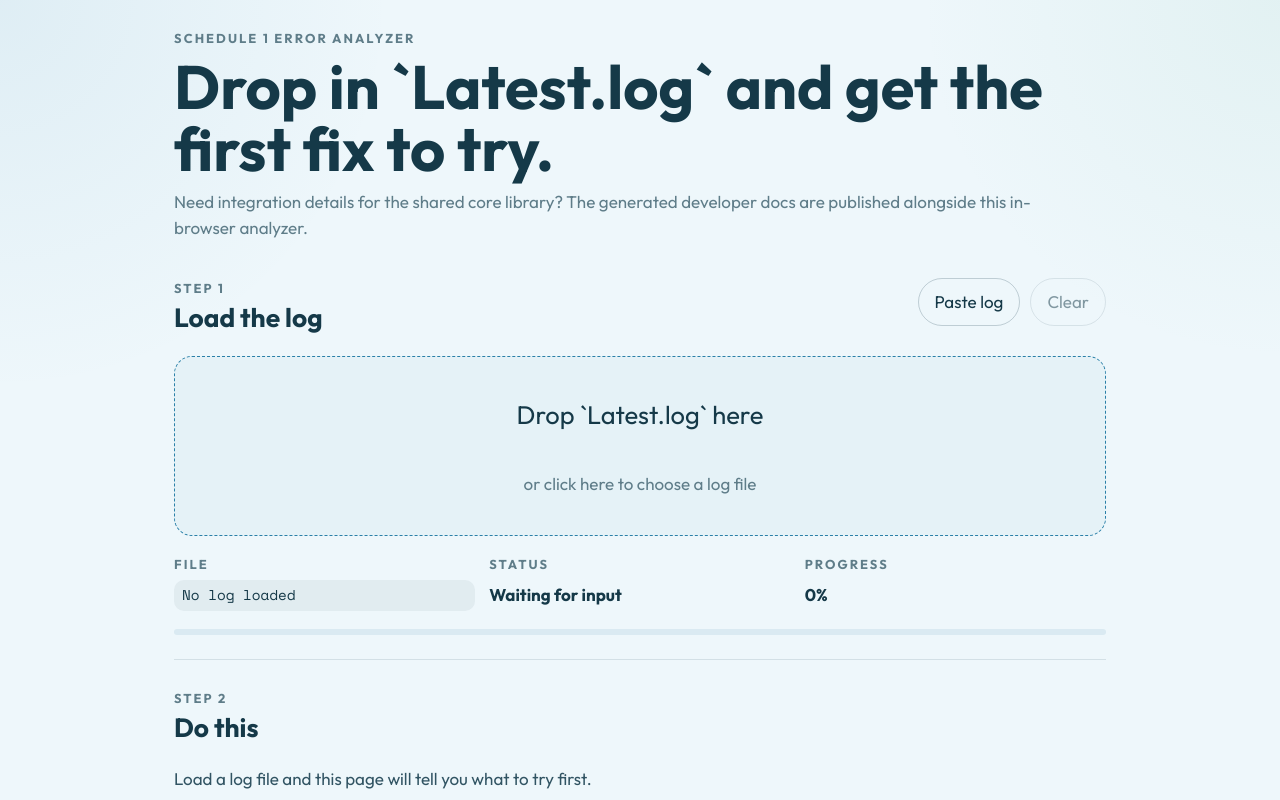
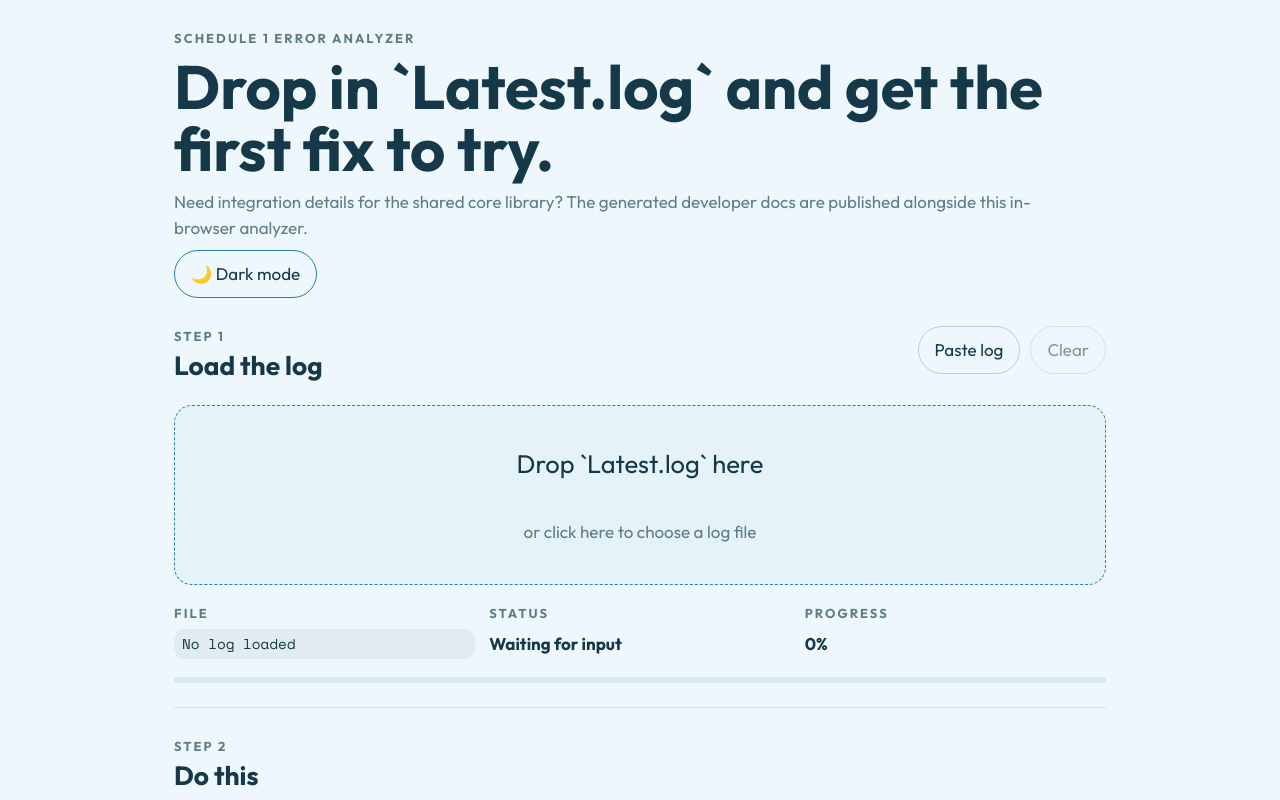
Before and after one commit to ifBars/s1-error-analyzer, a React (Vite) app in the folder src/scheduleone-error-analyzer/: page / in a window 1280 px wide. Shown: the top 800 px of the page. Built offline with nearby package versions, Linux system fonts and the light colour scheme.

Commit message:
feat: dark mode so you dont get flashbanged

```diff
--- a/src/scheduleone-error-analyzer/src/App.css
+++ b/src/scheduleone-error-analyzer/src/App.css
@@ -62,6 +62,26 @@ button,
   cursor: pointer;
   -webkit-tap-highlight-color: transparent;
   text-decoration: none;
+}
+
+.theme-toggle {
+  display: inline-flex;
+  align-items: center;
+  gap: 8px;
+  border-color: var(--accent);
+  transition: transform 140ms ease, opacity 140ms ease;
+}
+
+.theme-toggle:active {
+  transform: scale(0.98);
+  opacity: 0.9;
+}
+
+button:focus-visible,
+.pill-link:focus-visible,
+.theme-toggle:focus-visible {
+  outline: 2px solid var(--focus-ring);
+  outline-offset: 2px;
 }
 
 button:disabled {
@@ -228,6 +248,18 @@ button:disabled {
   overflow-wrap: anywhere;
 }
 
+.app-shell,
+.app-shell *,
+button,
+.pill-link,
+.dropzone,
+.progress-line,
+.progress-line span,
+.detail-item,
+.detail-body {
+  transition: color 160ms ease, background-color 160ms ease, border-color 160ms ease, box-shadow 160ms ease;
+}
+
 @media (max-width: 760px) {
   .app-shell {
     padding: 18px 16px 32px;
--- a/src/scheduleone-error-analyzer/src/App.tsx
+++ b/src/scheduleone-error-analyzer/src/App.tsx
@@ -7,7 +7,37 @@ import {
   type Diagnosis,
 } from './lib/analyzer'
 
+type ThemeMode = 'light' | 'dark'
+
+const THEME_STORAGE_KEY = 'ea-theme'
+
+function getSystemTheme(): ThemeMode {
+  if (typeof window === 'undefined' || !window.matchMedia) {
+    return 'light'
+  }
+
+  return window.matchMedia('(prefers-color-scheme: dark)').matches ? 'dark' : 'light'
+}
+
+function readThemePreference(): ThemeMode | null {
+  if (typeof window === 'undefined') {
+    return null
+  }
+
+  try {
+    const raw = window.localStorage.getItem(THEME_STORAGE_KEY)
+    return raw === 'dark' || raw === 'light' ? raw : null
+  } catch {
+    return null
+  }
+}
+
+function getInitialTheme(): ThemeMode {
+  return readThemePreference() ?? getSystemTheme()
+}
+
 function App() {
+  const [theme, setTheme] = useState<ThemeMode>(getInitialTheme)
   const [fileName, setFileName] = useState('No log loaded')
   const [logText, setLogText] = useState('')
   const [result, setResult] = useState<AnalysisResult | null>(null)
@@ -15,6 +45,15 @@ function App() {
   const [isAnalyzing, setIsAnalyzing] = useState(false)
   const [analysisError, setAnalysisError] = useState<string | null>(null)
   const [hasDeveloperDocs, setHasDeveloperDocs] = useState(false)
+
+  useEffect(() => {
+    document.documentElement.setAttribute('data-theme', theme)
+    try {
+      window.localStorage.setItem(THEME_STORAGE_KEY, theme)
+    } catch {
+      // ignore storage access issues
+    }
+  }, [theme])
 
   useEffect(() => {
     let cancelled = false
@@ -63,6 +102,8 @@ function App() {
   const progressPercent = Math.round(progressValue * 100)
   const baseUrl = import.meta.env.BASE_URL === '/' ? '/' : `${import.meta.env.BASE_URL.endsWith('/') ? import.meta.env.BASE_URL : `${import.meta.env.BASE_URL}/`}`
   const developerDocsHref = `${baseUrl}docs/core/`
+  const nextTheme: ThemeMode = theme === 'dark' ? 'light' : 'dark'
+  const themeButtonLabel = theme === 'light' ? '🌙 Dark mode' : '☀️ Light mode'
 
   useEffect(() => {
     if (import.meta.env.DEV) {
@@ -157,6 +198,14 @@ function App() {
           Need integration details for the shared core library? The generated developer docs are published alongside this in-browser analyzer.
         </p>
         <div className="header-links">
+          <button
+            className="theme-toggle"
+            type="button"
+            onClick={() => setTheme((current) => (current === 'light' ? 'dark' : 'light'))}
+            aria-label={`Switch to ${nextTheme} mode`}
+          >
+            {themeButtonLabel}
+          </button>
           {hasDeveloperDocs ? (
             <a className="pill-link" href={developerDocsHref}>
               Open core library docs
--- a/src/scheduleone-error-analyzer/src/index.css
+++ b/src/scheduleone-error-analyzer/src/index.css
@@ -1,7 +1,12 @@
 @import url('https://fonts.googleapis.com/css2?family=Outfit:wght@400;500;600;700&family=Space+Mono:wght@400;700&display=swap');
 
 :root {
+  color: #315463;
+  background: #eef7fb;
+
   --bg: #eef7fb;
+  --bg-glow-1: rgba(42, 128, 168, 0.08);
+  --bg-glow-2: rgba(107, 184, 156, 0.09);
   --text: #315463;
   --text-h: #153948;
   --text-soft: #5f7d89;
@@ -11,18 +16,55 @@
   --accent-2: #6bb89c;
   --warning: #a85d42;
   --code-bg: rgba(21, 57, 72, 0.06);
+  --selection: rgba(42, 128, 168, 0.2);
+  --focus-ring: rgba(42, 128, 168, 0.45);
+
+  font: 17px/1.55 var(--sans);
+  font-synthesis: none;
+  text-rendering: optimizeLegibility;
+  -webkit-font-smoothing: antialiased;
+  -moz-osx-font-smoothing: grayscale;
 
   --sans: 'Outfit', 'Segoe UI', sans-serif;
   --heading: 'Outfit', 'Segoe UI', sans-serif;
   --mono: 'Space Mono', monospace;
+}
 
-  font: 17px/1.55 var(--sans);
-  color: var(--text);
-  background: var(--bg);
-  font-synthesis: none;
-  text-rendering: optimizeLegibility;
-  -webkit-font-smoothing: antialiased;
-  -moz-osx-font-smoothing: grayscale;
+:root,
+[data-theme='light'] {
+  --bg: #eef7fb;
+  --bg-glow-1: transparent;
+  --bg-glow-2: transparent;
+  --text: #315463;
+  --text-h: #153948;
+  --text-soft: #5f7d89;
+  --border: rgba(21, 57, 72, 0.12);
+  --border-strong: rgba(21, 57, 72, 0.22);
+  --accent: #2a80a8;
+  --accent-2: #6bb89c;
+  --warning: #a85d42;
+  --code-bg: rgba(21, 57, 72, 0.06);
+  --selection: rgba(42, 128, 168, 0.2);
+  --focus-ring: rgba(42, 128, 168, 0.45);
+  color-scheme: light;
+}
+
+[data-theme='dark'] {
+  --bg: #1b1f25;
+  --bg-glow-1: transparent;
+  --bg-glow-2: transparent;
+  --text: #d3d6db;
+  --text-h: #eff1f5;
+  --text-soft: #9ba1ad;
+  --border: rgba(238, 240, 244, 0.2);
+  --border-strong: rgba(238, 240, 244, 0.36);
+  --accent: #8d94a0;
+  --accent-2: #6e7480;
+  --warning: #b37f65;
+  --code-bg: rgba(255, 255, 255, 0.08);
+  --selection: rgba(140, 151, 167, 0.28);
+  --focus-ring: rgba(164, 177, 192, 0.45);
+  color-scheme: dark;
 }
 
 * {
@@ -33,16 +75,15 @@ html,
 body {
   margin: 0;
   min-width: 320px;
-  background:
-    radial-gradient(circle at top left, rgba(42, 128, 168, 0.08), transparent 24%),
-    radial-gradient(circle at top right, rgba(107, 184, 156, 0.09), transparent 22%),
-    #eef7fb;
+  background: var(--bg);
+  min-height: 100svh;
 }
 
 #root {
   width: min(980px, 100%);
   margin: 0 auto;
   min-height: 100svh;
+  background: transparent;
 }
 
 h1,
@@ -90,5 +131,5 @@ code {
 }
 
 ::selection {
-  background: rgba(42, 128, 168, 0.2);
+  background: var(--selection);
 }
```
